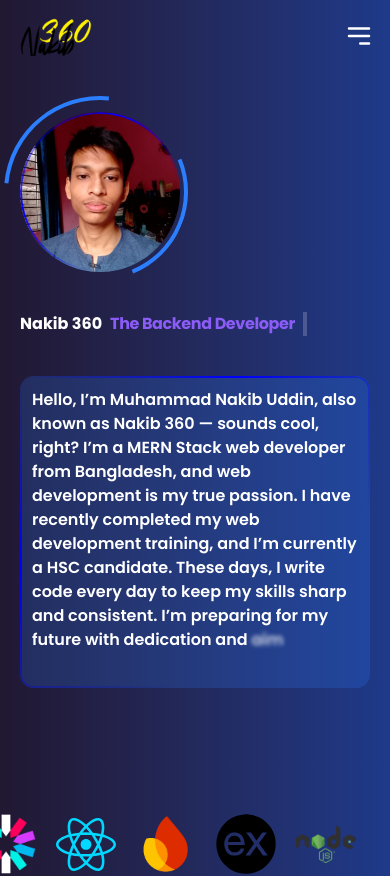
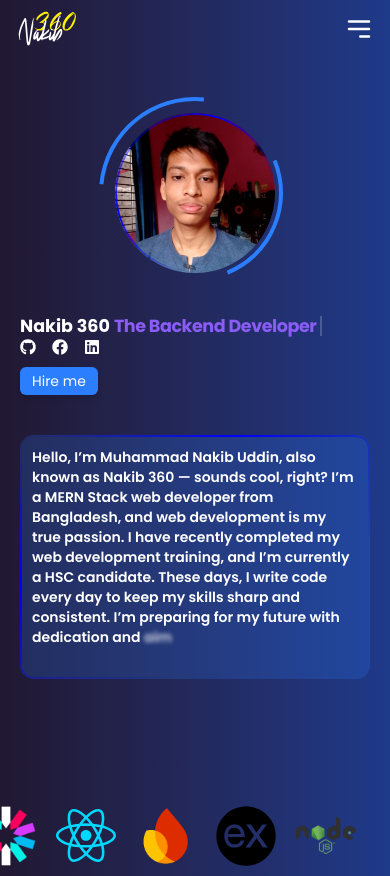
Before and after one commit to nakib360/My-portfolio, a React (Vite) app: page / in a window 390 px wide. Shown: the top 876 px of the page. Built offline with nearby package versions, Linux system fonts and the light colour scheme.

Commit message:
adding more links

```diff
--- a/index.html
+++ b/index.html
@@ -2,7 +2,7 @@
 <html lang="en">
   <head>
     <meta charset="UTF-8" />
-    <link rel="icon" type="image/svg+xml" href="/favicon.png" />
+    <link rel="icon" type="image/svg+xml" href="/favicon.svg" />
     <meta name="viewport" content="width=device-width, initial-scale=1.0" />
     <style>
       @import url('https://fonts.googleapis.com/css2?family=Poppins:ital,wght@0,100;0,200;0,300;0,400;0,500;0,600;0,700;0,800;0,900;1,100;1,200;1,300;1,400;1,500;1,600;1,700;1,800;1,900&display=swap');
--- a/src/Components/About.jsx
+++ b/src/Components/About.jsx
@@ -4,6 +4,10 @@ import { TextGenerateEffect } from "./ui/shadcn-io/text-generate-effect";
 import { ShineBorder } from "./ui/shine-border";
 // eslint-disable-next-line
 import { motion } from "framer-motion"
+import { FaGithub } from "react-icons/fa";
+import { FaLinkedin } from "react-icons/fa";
+import { FaFacebook } from "react-icons/fa";
+import { Link } from "react-router";
 
 const About = () => {
 
@@ -11,23 +15,24 @@ const About = () => {
     return (
         <div className="px-5 md:px-20 py-10 overflow-x-hidden">
             <div className="flex-col flex md:flex-row items-start md:items-center gap-10">
-                <motion.div initial={{ y: 30, opacity: 0, filter: "blur(10px)" }} whileInView={{ y: 0, opacity: 1, filter: "blur(0px)" }} transition={{ duration: 1, delay: 0.5 }} viewport={{ once: true }} className="relative inline-block rounded-full shrink-0">
+                <motion.div initial={{ y: 30, opacity: 0, filter: "blur(10px)" }} whileInView={{ y: 0, opacity: 1, filter: "blur(0px)" }} transition={{ duration: 1, delay: 0.5 }} viewport={{ once: true }} className="relative self-center md:self-auto inline-block rounded-full shrink-0">
                     <img className=" w-40 h-40 md:w-50 md:h-50 rounded-full object-cover" src={nakib} alt="" />
-                    <ShineBorder shineColor="blue"/>
+                    <ShineBorder shineColor="blue" />
                     <motion.div animate={{ rotate: "-360deg" }} transition={{ duration: 3, repeat: Infinity, ease: "linear" }} className="absolute -inset-2 border-4 inline-block border-t-transparent border-l-transparent border-r-transparent p-2 rounded-full border-blue-500">
                     </motion.div>
                     <motion.div animate={{ rotate: "360deg" }} transition={{ duration: 4, repeat: Infinity, ease: "linear" }} className="absolute -inset-4 border-4 inline-block border-t-transparent border-l-transparent border-b-transparent p-2 rounded-full border-blue-500">
                     </motion.div>
                 </motion.div>
 
+                <div>
                     <motion.div
                         initial={{ y: 30, opacity: 0 }}
                         whileInView={{ y: 0, opacity: 1 }}
                         transition={{ duration: 1, delay: 1 }}
                         viewport={{ once: true }}
-                    className="flex justify-start items-center gap-2 overflow-hidden whitespace-nowrap w-full"
+                        className="flex justify-start items-center gap-1 overflow-hidden whitespace-nowrap w-full"
                     >
-                    <p className="font-bold text-[clamp(1rem,4vw,2rem)]">
+                        <p className="font-bold text-[clamp(1rem,4.5vw,2rem)]">
                             Nakib 360
                         </p>
 
@@ -42,7 +47,7 @@ const About = () => {
                             pauseDuration={1500}
                             showCursor={false}
                             cursorCharacter="|"
-                        className="font-bold text-[clamp(1rem,4vw,2rem)]"
+                            className="font-bold text-[clamp(1rem,4.5vw,2rem)]"
                             textColors={["#3b82f6", "#8b5cf6", "#06b6d4", "#8b5cf6"]}
                             variableSpeed={{ min: 50, max: 120 }}
                         />
@@ -51,12 +56,37 @@ const About = () => {
                             initial={{ opacity: 0 }}
                             animate={{ opacity: 1 }}
                             transition={{ duration: 0.5, repeat: Infinity }}
-                        className="bg-white px-0.5 py-3 md:py-[1.2em]"
+                            className="bg-white px-[0.045rem] py-2.5 md:py-[1.2em]"
                         />
                     </motion.div>
 
+                    <div className="space-y-3">
+                        <motion.div
+                            initial={{ y: 30, opacity: 0 }}
+                            whileInView={{ y: 0, opacity: 1 }}
+                            transition={{ duration: 1, delay: 1.3 }}
+                            viewport={{ once: true }}
+                            className="flex items-center gap-4"
+                        >
+                            <FaGithub onClick={() => window.open("https://github.com/nakib360", "_blank")} className="hover:text-blue-400 md:text-2xl" />
+                            <FaFacebook onClick={() => window.open("https://www.facebook.com/share/1Czo8TDz4r/", "_blank")} className="hover:text-blue-400 md:text-2xl" />
+                            <FaLinkedin onClick={() => window.open("https://www.linkedin.com/in/muhammad-nakib-uddin-565b61381?utm_source=share&utm_campaign=share_via&utm_content=profile&utm_medium=android_app", "_blank")} className="hover:text-blue-400 md:text-2xl" />
+                        </motion.div>
+
+                        <motion.button
+                            initial={{ y: 30, opacity: 0 }}
+                            whileInView={{ y: 0, opacity: 1 }}
+                            transition={{ duration: 1, delay: 1.4 }}
+                            viewport={{ once: true }}
+                            className="md:hidden text-sm px-3 py-1 bg-blue-500 rounded-sm text-white shadow-md hover:shadow-blue-500/60 hover:shadow-lg transition-shadow duration-300"
+                        >
+                            <Link to={"/contact"}>Hire me</Link>
+                        </motion.button>
                     </div>
-            <motion.div initial={{ y: 30, opacity: 0 }} whileInView={{ y: 0, opacity: 1 }} transition={{ duration: 1, delay: 1.5 }} viewport={{ once: true }} className="relative mt-10 p-3 rounded-xl bg-blue-500/20 overflow-hidden">
+                </div>
+
+            </div>
+            <motion.div initial={{ y: 30, opacity: 0 }} whileInView={{ y: 0, opacity: 1 }} transition={{ duration: 1, delay: 1.5 }} viewport={{ once: true }} className="relative text-sm md:text-xl mt-10 p-3 rounded-xl bg-blue-500/20 overflow-hidden">
                 <ShineBorder shineColor="blue" />
 
                 <TextGenerateEffect
--- a/src/Components/Header.jsx
+++ b/src/Components/Header.jsx
@@ -2,7 +2,7 @@ import { useState } from "react";
 import { HiOutlineMenuAlt3 } from "react-icons/hi";
 import { CgClose } from "react-icons/cg";
 import { Link, NavLink } from "react-router";
-import nakib360Logo from "../assets/Nakib-Logo2.png"
+import nakib360Logo from "../assets/NakibLogo.svg"
 // eslint-disable-next-line
 import { motion, AnimatePresence } from "framer-motion";
 
@@ -23,9 +23,9 @@ const Header = () => {
 
 
     return (
-        <div className="p-4">
+        <div className="p-4 pt-0 md:pt-4">
             <div className=" flex items-center gap-2 justify-between">
-                <motion.img initial={{ opacity: 0, filter: "blur(10px)" }} whileInView={{ opacity: 1, filter: "blur(0px)" }} transition={{ duration: 1, delay: 0.3 }} viewport={{ once: true }} className="w-20 h-10 object-cover" src={nakib360Logo} alt="" />
+                <motion.img initial={{ opacity: 0, filter: "blur(10px)" }} whileInView={{ opacity: 1, filter: "blur(0px)" }} transition={{ duration: 1, delay: 0.3 }} viewport={{ once: true }} className="w-15 md:w-20 object-cover" src={nakib360Logo} alt="" />
                 <motion.div initial="hidden" whileInView="visible" transition={{ staggerChildren: 0.1 }} viewport={{ once: true }} className="hidden md:flex items-center gap-5 cursor-pointer font-bold">
                     {
                         navLinks.map((nav, idx) => (
```
Also changed, not shown: public/favicon.svg (added), src/assets/NakibLogo.svg (added). Lines whose indentation alone changed are shown as unchanged.
